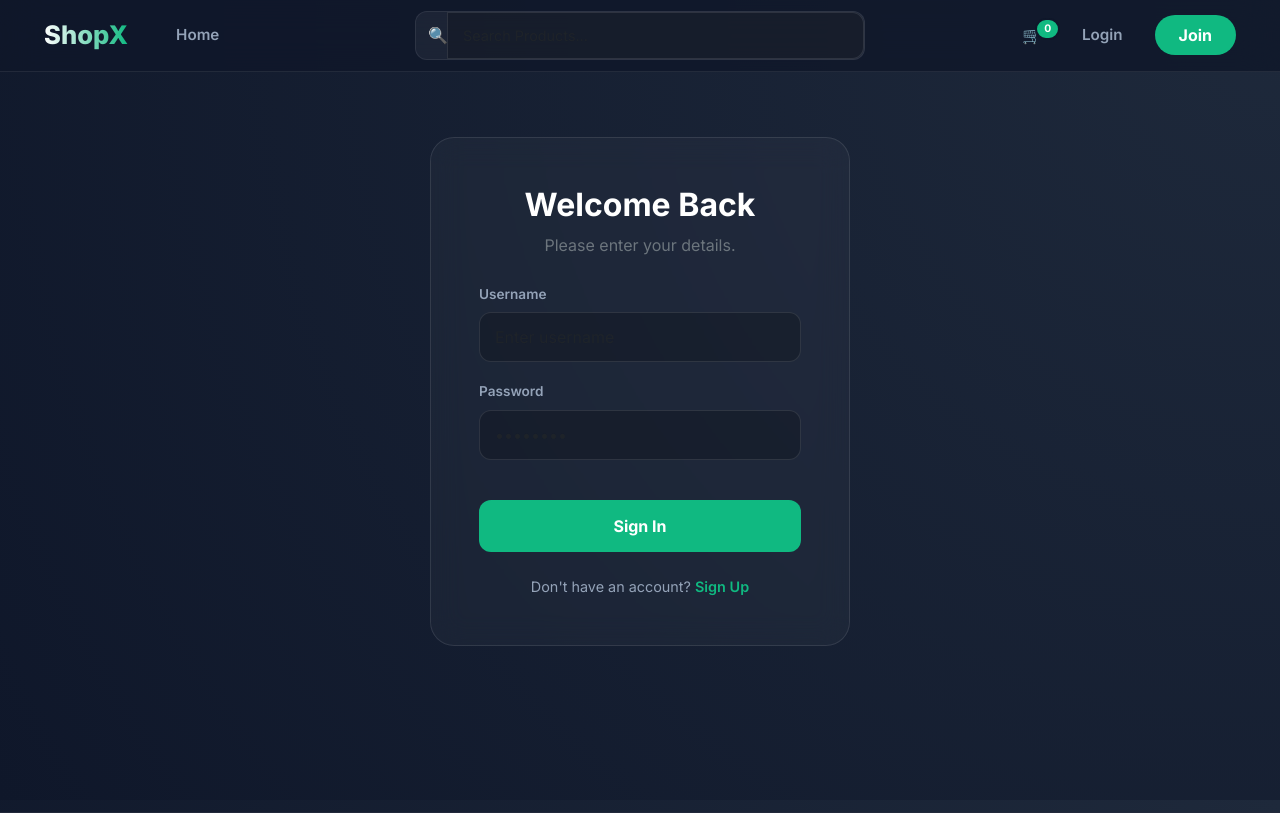
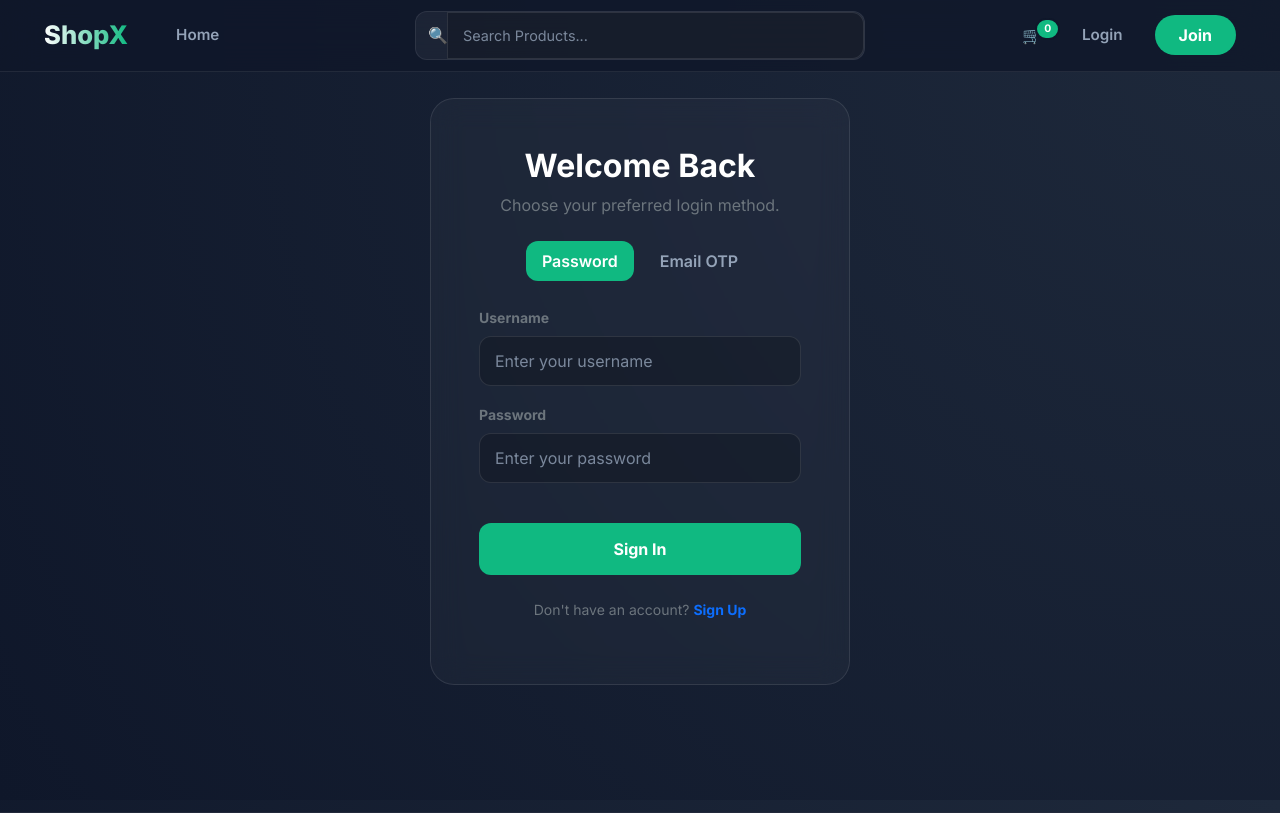
Before and after one commit to rbrajbardhan/e-commerce, a Django app: page /users/login/ in a window 1280 px wide. Shown: the top 813 px of the page. Run offline with Django 5.2, Linux system fonts and the light colour scheme.

Commit message:
Added OTP email authentication logic
* Added OTP email authentication logic

* Updated the OTP feature

```diff
--- a/templates/users/login.html
+++ b/templates/users/login.html
@@ -2,7 +2,6 @@
 
 {% block content %}
 <style>
-    /* Reusing similar styles for consistency */
     .auth-container {
         min-height: 80vh;
         display: flex;
@@ -20,12 +19,32 @@
         max-width: 420px;
     }
 
+    /* Tab Styling */
+    .nav-pills .nav-link {
+        color: #94a3b8;
+        font-weight: 600;
+        border-radius: 12px;
+        margin: 0 5px;
+        transition: 0.3s;
+    }
+
+    .nav-pills .nav-link.active {
+        background: var(--accent-color) !important;
+        color: white !important;
+    }
+
     .form-control {
         background: rgba(0, 0, 0, 0.2) !important;
         border: 1px solid rgba(255, 255, 255, 0.1) !important;
         color: white !important;
         border-radius: 12px;
         padding: 12px 15px;
+    }
+
+    /* --- PLACEHOLDER VISIBILITY FIX --- */
+    .form-control::placeholder {
+        color: #94a3b8 !important;
+        opacity: 0.8 !important;
     }
 
     .btn-auth-submit {
@@ -37,6 +56,12 @@
         font-weight: 700;
         width: 100%;
         margin-top: 1rem;
+        transition: 0.3s;
+    }
+
+    .btn-auth-submit:hover {
+        background: var(--accent-hover);
+        transform: translateY(-2px);
     }
 </style>
 
@@ -44,31 +69,50 @@
     <div class="auth-card">
         <div class="auth-header text-center mb-4">
             <h2 class="text-white fw-bold">Welcome Back</h2>
-            <p class="text-secondary">Please enter your details.</p>
+            <p class="text-secondary">Choose your preferred login method.</p>
         </div>
 
-        {% if form.non_field_errors %}
-            {% for error in form.non_field_errors %}
-                <div class="alert alert-danger py-2 small">{{ error }}</div>
-            {% endfor %}
-        {% endif %}
+        <ul class="nav nav-pills mb-4 justify-content-center" id="loginTabs" role="tablist">
+            <li class="nav-item" role="presentation">
+                <button class="nav-link active" id="pass-tab" data-bs-toggle="pill" data-bs-target="#pass-content" type="button">Password</button>
+            </li>
+            <li class="nav-item" role="presentation">
+                <button class="nav-link" id="otp-tab" data-bs-toggle="pill" data-bs-target="#otp-content" type="button">Email OTP</button>
+            </li>
+        </ul>
 
+        <div class="tab-content" id="loginTabsContent">
+            <div class="tab-pane fade show active" id="pass-content" role="tabpanel">
                 <form method="POST">
                     {% csrf_token %}
                     <div class="mb-3">
-                <label class="form-label" style="color: #94a3b8; font-weight: 600; font-size: 0.85rem;">Username</label>
-                <input type="text" name="username" class="form-control" placeholder="Enter username" required>
+                        <label class="form-label text-secondary small fw-bold">Username</label>
+                        <input type="text" name="username" class="form-control" placeholder="Enter your username" required>
                     </div>
                     <div class="mb-4">
-                <label class="form-label" style="color: #94a3b8; font-weight: 600; font-size: 0.85rem;">Password</label>
-                <input type="password" name="password" class="form-control" placeholder="••••••••" required>
+                        <label class="form-label text-secondary small fw-bold">Password</label>
+                        <input type="password" name="password" class="form-control" placeholder="Enter your password" required>
+                    </div>
+                    <button type="submit" class="btn-auth-submit">Sign In</button>
+                </form>
             </div>
 
-            <button type="submit" class="btn-auth-submit">Sign In</button>
+            <div class="tab-pane fade" id="otp-content" role="tabpanel">
+                <form method="POST">
+                    {% csrf_token %}
+                    <div class="mb-4">
+                        <label class="form-label text-secondary small fw-bold">Registered Email</label>
+                        {{ otp_login_form.email }}
+                    </div>
+                    <button type="submit" name="request_otp" class="btn-auth-submit">Send Login OTP</button>
                 </form>
+            </div>
+        </div>
 
-        <div class="auth-footer mt-4 text-center" style="color: #94a3b8; font-size: 0.9rem;">
-            Don't have an account? <a href="{% url 'register' %}" style="color: var(--accent-color); text-decoration: none; font-weight: 600;">Sign Up</a>
+        <div class="auth-footer mt-4 text-center">
+            <p class="text-secondary small">Don't have an account?
+                <a href="{% url 'register' %}" class="text-accent fw-bold text-decoration-none">Sign Up</a>
+            </p>
         </div>
     </div>
 </div>
--- a/users/urls.py
+++ b/users/urls.py
@@ -7,4 +7,5 @@
     path('logout/', views.logout_view, name='logout'),
     path('profile/', views.profile, name='profile'),
     path('profile/edit/', views.profile_edit, name='profile_edit'),
+    path('verify-otp/', views.verify_otp, name='verify_otp'),
 ]
--- a/users/views.py
+++ b/users/views.py
@@ -1,14 +1,45 @@
 from django.shortcuts import render, redirect
-from django.contrib.auth import login, logout
+from django.contrib.auth import login, logout, authenticate
 from django.contrib.auth.decorators import login_required
 from django.contrib import messages
+from django.core.mail import send_mail
+from django.contrib.auth.models import User
+import random
+from django import forms
 
 from .forms import (
     UserRegisterForm,
     UserLoginForm,
     UserUpdateForm,
-    ProfileUpdateForm
+    ProfileUpdateForm,
+    AuthenticationForm
 )
+
+def send_otp_email(user):
+    otp = str(random.randint(100000,999999))
+    profile = user.profile
+    profile.otp = otp
+    profile.save()
+
+    send_mail(
+        "ShopX Secure Access - Your OTP",
+        f'Hello {user.username}, \n\nYour One-Time Password (OTP) is: {otp}\n\nPlease enter this code to finalize your access.\n\nStay Secure,\nShopX Team',
+        'noreply@shopx.com',
+        [user.email],
+        fail_silently=False,
+    )
+
+class OTPform(forms.Form):
+    otp = forms.CharField(max_length=6, min_length=6, widget=forms.TextInput(attrs={
+        'class': 'form-control bg-dark text-white border-secondary text-center fs-4',
+        'placeholder': '000000'
+    }))
+
+class PasswordlessLoginForm(forms.Form):
+    email = forms.EmailField(widget=forms.EmailInput(attrs={
+        'class': 'form-control bg-dark text-white border-secondary',
+        'placeholder': 'Enter registered email'
+    }))
 
 def register(request):
     """Handles user registration and automatic profile creation."""
@@ -20,40 +51,87 @@
         if form.is_valid():
             # Saving user triggers the consolidated signal in models.py
             user = form.save()
-            login(request, user)
-            messages.success(request, f"Welcome to ShopX, {user.username}! Your account has been created.")
-            return redirect('product_list')
+            # Registration Welcome message and OTP.
+            send_otp_email(user)
+            messages.success(request, f'Account created for {user.username}! A verification OTP has been sent to your email.')
+            request.session['temp_user_id'] = user.id
+            return redirect('verify_otp')
     else:
         form = UserRegisterForm()
 
     return render(request, "users/register.html", {"form": form})
 
+def login_view(request):
+    form = AuthenticationForm()
+    otp_login_form = PasswordlessLoginForm()
 
-def login_view(request):
-    """Handles secure login and redirects based on SRS role requirements."""
-    if request.user.is_authenticated:
-        return redirect('product_list')
+    if request.method == 'POST':
+        # OPTION 1: Passwordless OTP Login Request
+        if 'request_otp' in request.POST:
+            otp_login_form = PasswordlessLoginForm(request.POST)
+            if otp_login_form.is_valid():
+                email = otp_login_form.cleaned_data.get('email')
+                try:
+                    user = User.objects.get(email=email)
+                    send_otp_email(user)
+                    request.session['temp_user_id'] = user.id
+                    messages.info(request, "OTP sent to your email for passwordless login.")
+                    return redirect('verify_otp')
+                except User.DoesNotExist:
+                    messages.error(request, "No account found with this email.")
 
-    if request.method == "POST":
-        form = UserLoginForm(request, data=request.POST)
+        # OPTION 2: Standard Username/Password Login
+        else:
+            form = AuthenticationForm(request, data=request.POST)
+            if form.is_valid():
+                username = form.cleaned_data.get('username')
+                password = form.cleaned_data.get('password')
+                user = authenticate(username=username, password=password)
+
+                if user is not None:
+                    send_otp_email(user)
+                    request.session['temp_user_id'] = user.id
+                    messages.info(request, "Credentials verified. Please enter the OTP sent to your email.")
+                    return redirect('verify_otp')
+            else:
+                messages.error(request, "Invalid username or password.")
+
+    return render(request, 'users/login.html', {
+        'form': form,
+        'otp_login_form': otp_login_form
+    })
+
+# View to handle both Registration and Login OTP verification.
+def verify_otp(request):
+    user_id = request.session.get('temp_user_id')
+    if not user_id:
+        return redirect('login')
+
+    user = User.objects.get(id=user_id)
+
+    if request.method == 'POST':
+        form = OTPform(request.POST)
         if form.is_valid():
-            # Get user object directly from form to avoid AnonymousUser issues
-            user = form.get_user()
-            login(request, user)
+            entered_otp = form.cleaned_data.get('otp')
+            if user.profile.otp == entered_otp:
+                # Mark profile as verified
+                user.profile.is_verified = True
+                user.profile.otp = None # Clear OTP after use
+                user.profile.save()
 
-            messages.success(request, f"Welcome back, {user.username}!")
+                # Finalize Login
+                login(request, user)
+                del request.session['temp_user_id']
 
+                messages.success(request, f"Welcome back, {user.username}!")
+                return redirect('product_list')
+            else:
+                messages.error(request, "Invalid OTP. Please try again.")
+    else:
+        form = OTPform()
 
-            next_url = request.GET.get('next')
-            if next_url:
-                return redirect(next_url)
-            return redirect('product_list')
-        else:
-            messages.error(request, "Invalid username or password. Please try again.")
-    else:
-        form = UserLoginForm()
+    return render(request, 'users/verify_otp.html', {'form': form, 'user_email': user.email})
 
-    return render(request, "users/login.html", {"form": form})
 
 
 def logout_view(request):
```
Also changed, not shown: ecom_project/settings.py (+14 -3 lines), templates/users/verify_otp.html (added, +58 -0 lines), users/models.py (+11 -0 lines), users/migrations/0006_profile_is_verified_profile_otp.py (added). Lines whose indentation alone changed are shown as unchanged.
